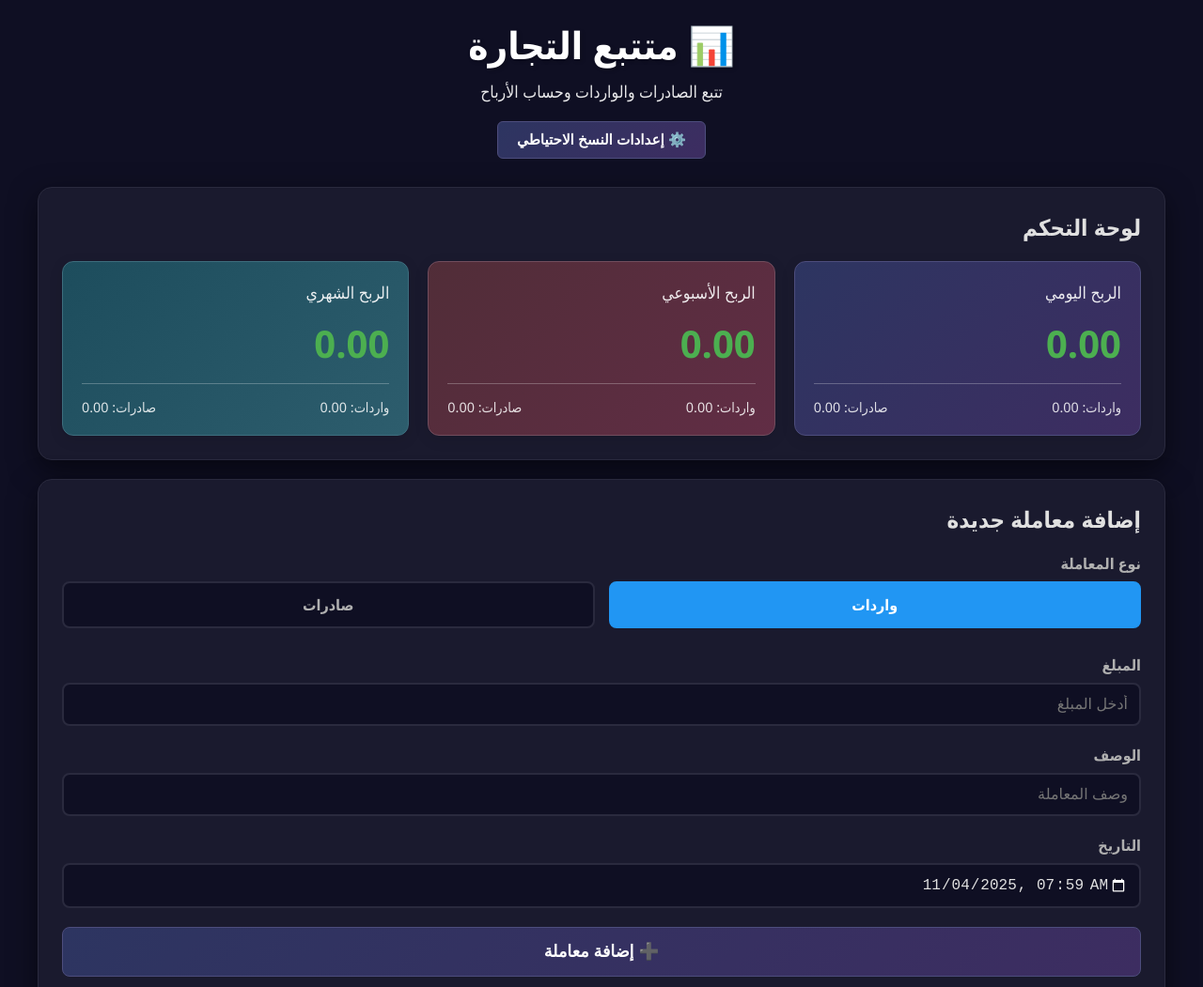
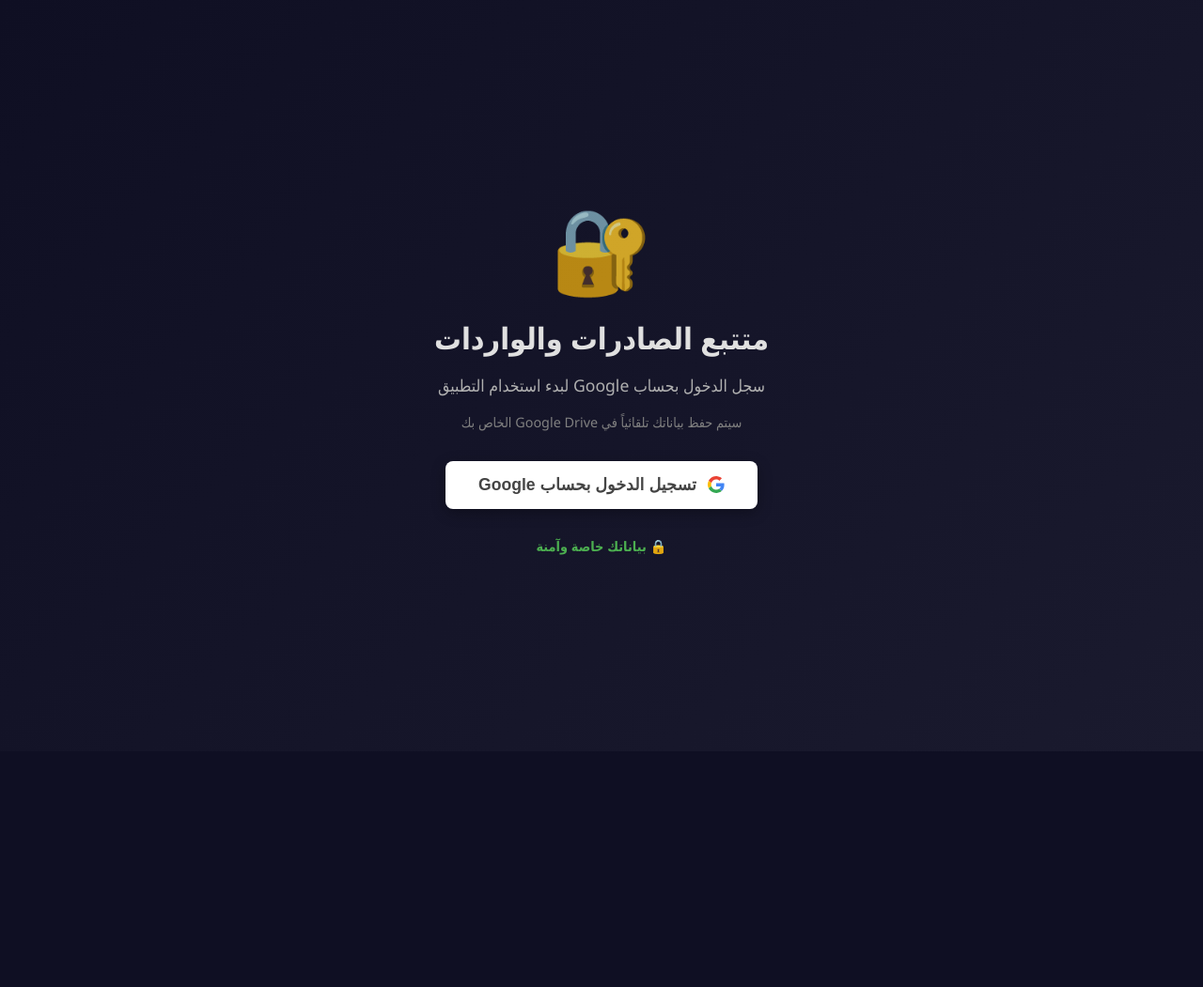
Before and after one commit to devcops-xyz/trade-tracker, a plain HTML site: page index.html in a window 1280 px wide. Shown: the top 1051 px of the page at 94% size. After the commit the page ends 800 px from the top, so only its background shows below. Drawn offline with Linux system fonts and the light colour scheme.

Commit message:
Add sign-in gate - force Google authentication before app access

```diff
--- a/google-drive.js
+++ b/google-drive.js
@@ -28,11 +28,47 @@ class GoogleDriveBackup {
     init() {
         // Setup event listeners immediately (page is already loaded when this runs)
         this.setupEventListeners();
+
+        // Check sign-in status and show/hide gate
+        this.checkSignInStatus();
+    }
+
+    checkSignInStatus() {
+        const savedToken = localStorage.getItem('gdrive_token');
+        const savedEmail = localStorage.getItem('gdrive_email');
+
+        if (savedToken && savedEmail) {
+            // User is signed in, show app
+            this.accessToken = savedToken;
+            this.showApp();
+        } else {
+            // User not signed in, show gate
+            this.showSignInGate();
+        }
+    }
+
+    showSignInGate() {
+        document.getElementById('signInGate').classList.add('active');
+        document.getElementById('appContent').style.display = 'none';
+    }
+
+    showApp() {
+        document.getElementById('signInGate').classList.remove('active');
+        document.getElementById('appContent').style.display = 'block';
     }
 
     setupEventListeners() {
         console.log('Setting up Google Drive event listeners...');
         console.log('Client ID:', this.CLIENT_ID);
+
+        // Sign-in gate button
+        const signInGateBtn = document.getElementById('signInGateBtn');
+        if (signInGateBtn) {
+            signInGateBtn.addEventListener('click', () => {
+                console.log('Sign in gate button clicked!');
+                this.signIn();
+            });
+        }
 
         // Modal controls
         const openModalBtn = document.getElementById('openBackupSettings');
@@ -119,6 +155,9 @@ class GoogleDriveBackup {
                         localStorage.setItem('gdrive_token', this.accessToken);
                         this.getUserInfo();
                         this.showStatus('تم تسجيل الدخول بنجاح ✓', 'success');
+
+                        // Show the app after successful sign-in
+                        this.showApp();
                     }
                 },
             });
@@ -148,6 +187,9 @@ class GoogleDriveBackup {
         localStorage.removeItem('gdrive_email');
         this.updateUISignedOut();
         this.showStatus('تم تسجيل الخروج', 'info');
+
+        // Show sign-in gate after sign-out
+        this.showSignInGate();
     }
 
     updateUISignedIn(email) {
@@ -416,11 +458,18 @@ class GoogleDriveBackup {
                     window.tracker.updateDashboard();
                 }
 
-                const date = new Date(backupData.timestamp).toLocaleString('ar-EG');
-                this.showStatus(`✓ تم استعادة البيانات (${date})`, 'success');
+                // Close the modal
+                const modal = document.getElementById('backupModal');
+                modal.classList.remove('active');
 
                 // Restore modal content
                 this.cancelRestore();
+
+                // Show success notification in main app
+                if (window.tracker) {
+                    const date = new Date(backupData.timestamp).toLocaleString('ar-EG');
+                    window.tracker.showNotification(`✓ تم استعادة البيانات (${date})`);
+                }
             } else {
                 throw new Error('Invalid backup format');
             }
--- a/index.html
+++ b/index.html
@@ -9,7 +9,28 @@
     <script src="config.js"></script>
 </head>
 <body>
-    <div class="container">
+    <!-- Sign-in Gate Modal -->
+    <div id="signInGate" class="sign-in-gate active">
+        <div class="sign-in-content">
+            <div class="sign-in-icon">🔐</div>
+            <h1>متتبع الصادرات والواردات</h1>
+            <p class="sign-in-description">سجل الدخول بحساب Google لبدء استخدام التطبيق</p>
+            <p class="sign-in-note">سيتم حفظ بياناتك تلقائياً في Google Drive الخاص بك</p>
+            <button id="signInGateBtn" class="btn-sign-in-gate">
+                <svg width="18" height="18" xmlns="http://www.w3.org/2000/svg" viewBox="0 0 48 48">
+                    <path fill="#EA4335" d="M24 9.5c3.54 0 6.71 1.22 9.21 3.6l6.85-6.85C35.9 2.38 30.47 0 24 0 14.62 0 6.51 5.38 2.56 13.22l7.98 6.19C12.43 13.72 17.74 9.5 24 9.5z"></path>
+                    <path fill="#4285F4" d="M46.98 24.55c0-1.57-.15-3.09-.38-4.55H24v9.02h12.94c-.58 2.96-2.26 5.48-4.78 7.18l7.73 6c4.51-4.18 7.09-10.36 7.09-17.65z"></path>
+                    <path fill="#FBBC05" d="M10.53 28.59c-.48-1.45-.76-2.99-.76-4.59s.27-3.14.76-4.59l-7.98-6.19C.92 16.46 0 20.12 0 24c0 3.88.92 7.54 2.56 10.78l7.97-6.19z"></path>
+                    <path fill="#34A853" d="M24 48c6.48 0 11.93-2.13 15.89-5.81l-7.73-6c-2.15 1.45-4.92 2.3-8.16 2.3-6.26 0-11.57-4.22-13.47-9.91l-7.98 6.19C6.51 42.62 14.62 48 24 48z"></path>
+                    <path fill="none" d="M0 0h48v48H0z"></path>
+                </svg>
+                تسجيل الدخول بحساب Google
+            </button>
+            <p class="sign-in-privacy">🔒 بياناتك خاصة وآمنة</p>
+        </div>
+    </div>
+
+    <div class="container" id="appContent" style="display: none;">
         <header>
             <h1>📊 متتبع التجارة</h1>
             <p class="subtitle">تتبع الصادرات والواردات وحساب الأرباح</p>
--- a/style.css
+++ b/style.css
@@ -334,6 +334,100 @@ header h1 {
     }
 }
 
+/* Sign-in Gate Styles */
+.sign-in-gate {
+    display: none;
+    position: fixed;
+    top: 0;
+    left: 0;
+    width: 100%;
+    height: 100%;
+    background: linear-gradient(135deg, #0f0f23 0%, #1a1a2e 100%);
+    z-index: 2000;
+    align-items: center;
+    justify-content: center;
+}
+
+.sign-in-gate.active {
+    display: flex;
+}
+
+.sign-in-content {
+    text-align: center;
+    padding: 40px;
+    max-width: 500px;
+    animation: fadeIn 0.5s ease;
+}
+
+.sign-in-icon {
+    font-size: 5rem;
+    margin-bottom: 20px;
+    animation: pulse 2s infinite;
+}
+
+@keyframes pulse {
+    0%, 100% {
+        transform: scale(1);
+        opacity: 1;
+    }
+    50% {
+        transform: scale(1.1);
+        opacity: 0.8;
+    }
+}
+
+.sign-in-content h1 {
+    color: #e0e0e0;
+    font-size: 2rem;
+    margin-bottom: 15px;
+}
+
+.sign-in-description {
+    color: #b0b0b0;
+    font-size: 1.1rem;
+    margin-bottom: 15px;
+    line-height: 1.6;
+}
+
+.sign-in-note {
+    color: #808080;
+    font-size: 0.9rem;
+    margin-bottom: 30px;
+    line-height: 1.5;
+}
+
+.btn-sign-in-gate {
+    display: inline-flex;
+    align-items: center;
+    gap: 12px;
+    padding: 15px 35px;
+    background: white;
+    color: #444;
+    border: none;
+    border-radius: 8px;
+    font-size: 1.1rem;
+    font-weight: 600;
+    cursor: pointer;
+    transition: all 0.3s;
+    box-shadow: 0 4px 15px rgba(0,0,0,0.3);
+}
+
+.btn-sign-in-gate:hover {
+    transform: translateY(-2px);
+    box-shadow: 0 6px 20px rgba(0,0,0,0.4);
+}
+
+.btn-sign-in-gate:active {
+    transform: translateY(0);
+}
+
+.sign-in-privacy {
+    margin-top: 30px;
+    color: #4CAF50;
+    font-size: 0.9rem;
+    font-weight: 600;
+}
+
 section {
     background: #1a1a2e;
     border-radius: 15px;
```
